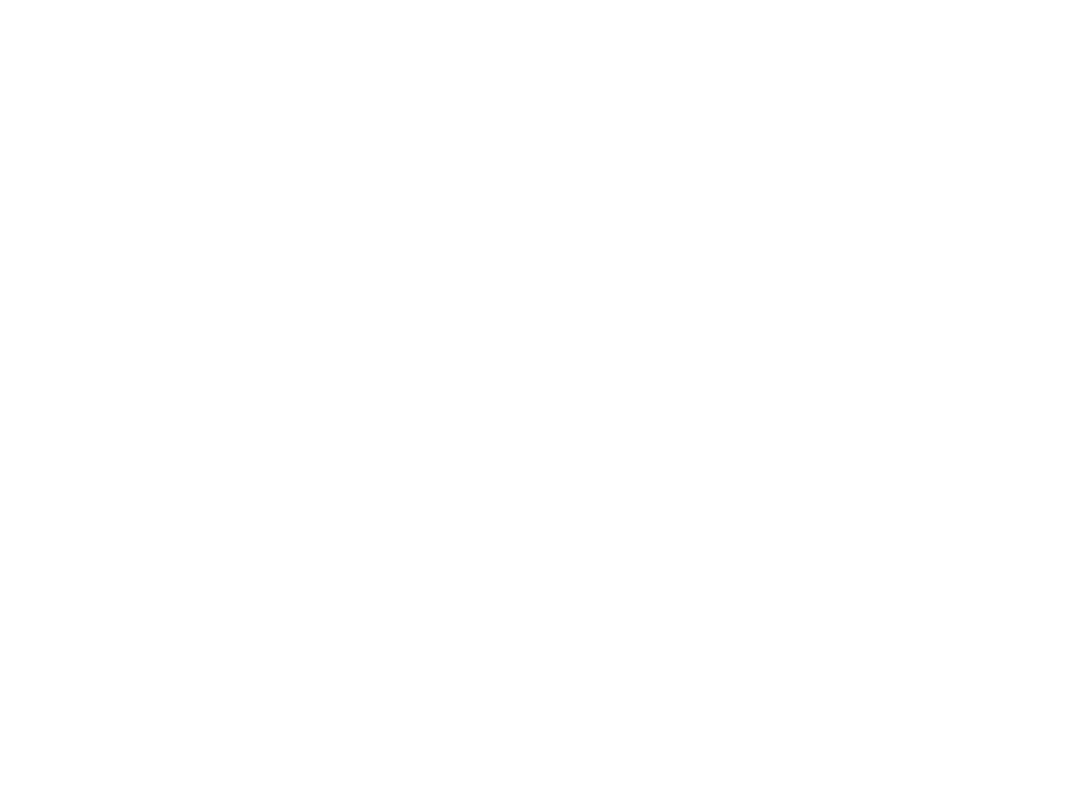
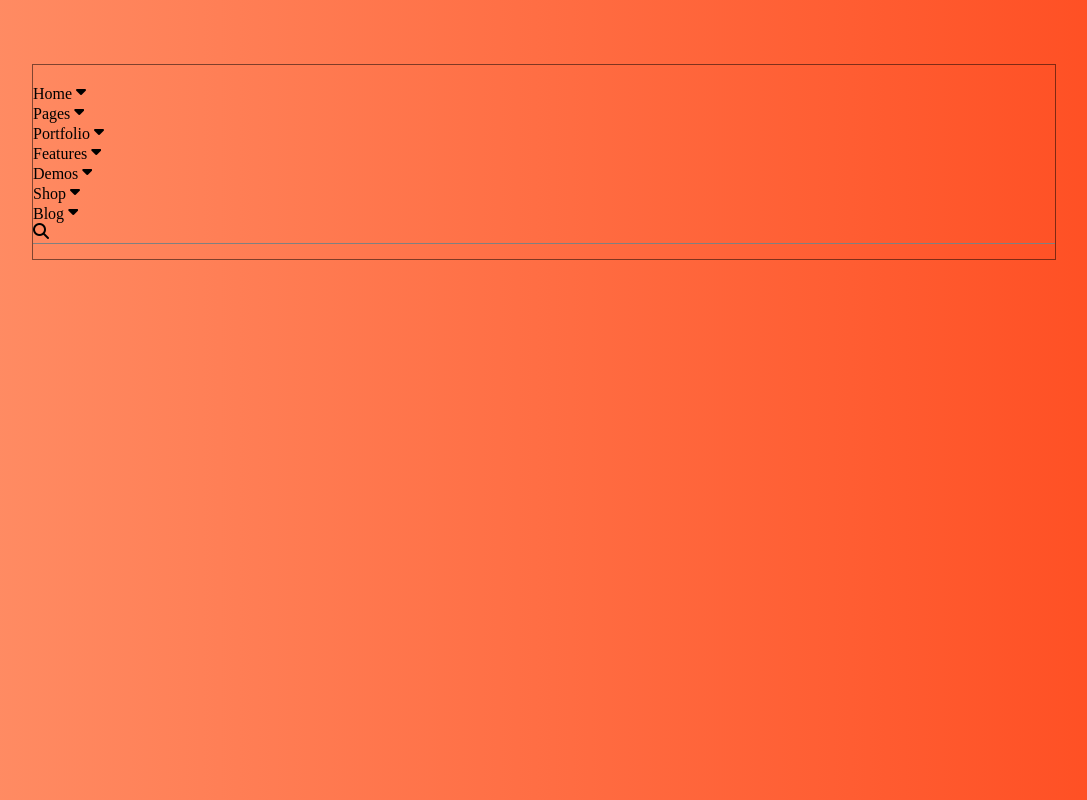
Before and after one commit to Pazsantiago/WebPractice-Idea, a PHP site: page / in a window 1280 px wide. Before the commit the part shown is empty. Shown: the whole page, without its empty margins (96-1183 px from the left). Run offline with PHP 8.4, Linux system fonts and the light colour scheme; some libraries are stand-ins or nearby versions.

Commit message:
Bases del headers y sections

```diff
--- a/css/styles.css
+++ b/css/styles.css
@@ -2,9 +2,22 @@
 	box-sizing: border-box;
 	padding: 0;
 	margin: 0;
+	overflow-x: hidden;
 }
 body{
+	width: 100vw;
+	height: 100vh;
 	background: #ff4b1f;  /* fallback for old browsers */
 	background: -webkit-linear-gradient(to right, #ff9068, #ff4b1f);  /* Chrome 10-25, Safari 5.1-6 */
 	background: linear-gradient(to right, #ff9068, #ff4b1f); /* W3C, IE 10+/ Edge, Firefox 16+, Chrome 26+, Opera 12+, Safari 7+ */
 }
+.main-container{
+	width: 80vw;
+	margin: auto;
+	border: 0.5px solid rgba(0, 0, 0, .5);
+	margin-top: 5%;
+}
+.header{
+	margin-bottom: 15px;
+	border-bottom: 1.5px solid grey;
+}
--- a/index.php
+++ b/index.php
@@ -4,11 +4,44 @@
 	<meta charset="UTF-8">
 	<meta name="viewport" content="width=device-width, initial-scale=1.0">
 	<link rel="stylesheet" href="css/styles.css">
+	<script src="https://kit.fontawesome.com/0030d3af8f.js" crossorigin="anonymous"></script>
 	<title>Pagina web</title>
 </head>
 <body>
 	<main class="main-container">
 
+		<div class="container-headersection">
+			<header class="header">
+
+			<img src="" alt="">
+
+			<nav>
+				<ul>
+					<li class="nav-container__link">Home <i class="fas fa-caret-down"></i></li>
+					<li class="nav-container__link">Pages <i class="fas fa-caret-down"></i></li>
+					<li class="nav-container__link">Portfolio <i class="fas fa-caret-down"></i></li>
+					<li class="nav-container__link">Features <i class="fas fa-caret-down"></i></li>
+					<li class="nav-container__link">Demos <i class="fas fa-caret-down"></i></li>
+					<li class="nav-container__link">Shop <i class="fas fa-caret-down"></i></li>
+					<li class="nav-container__link">Blog <i class="fas fa-caret-down"></i></li>
+				</ul>
+				<i class="fas fa-search"></i>
+			</nav>
+
+			</header>
+
+			<section>
+
+			</section>
+
+		</div>
+
+		<section>
+
+
+		</section>
+
 	</main>
+
 </body>
 </html>
```
